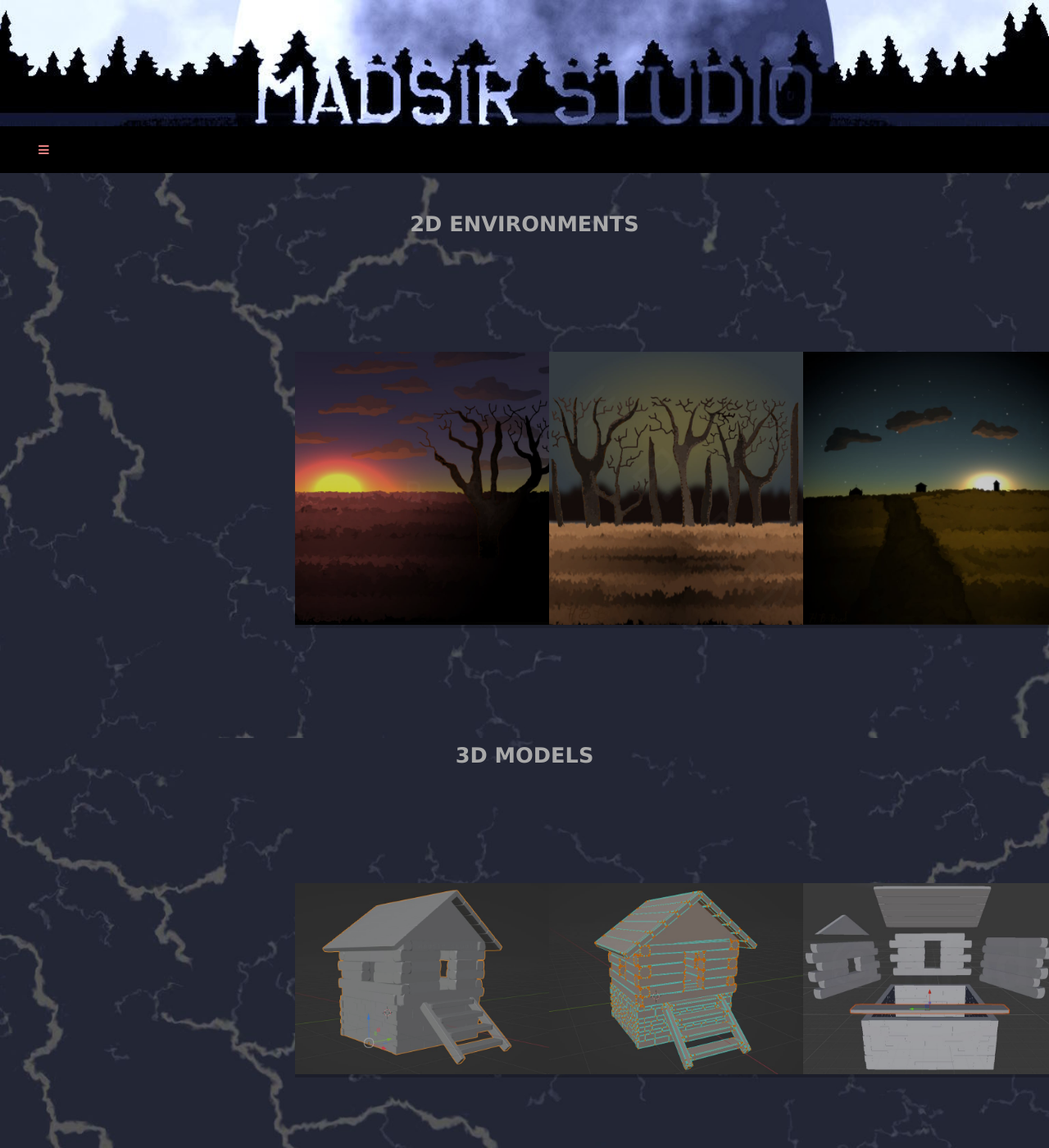
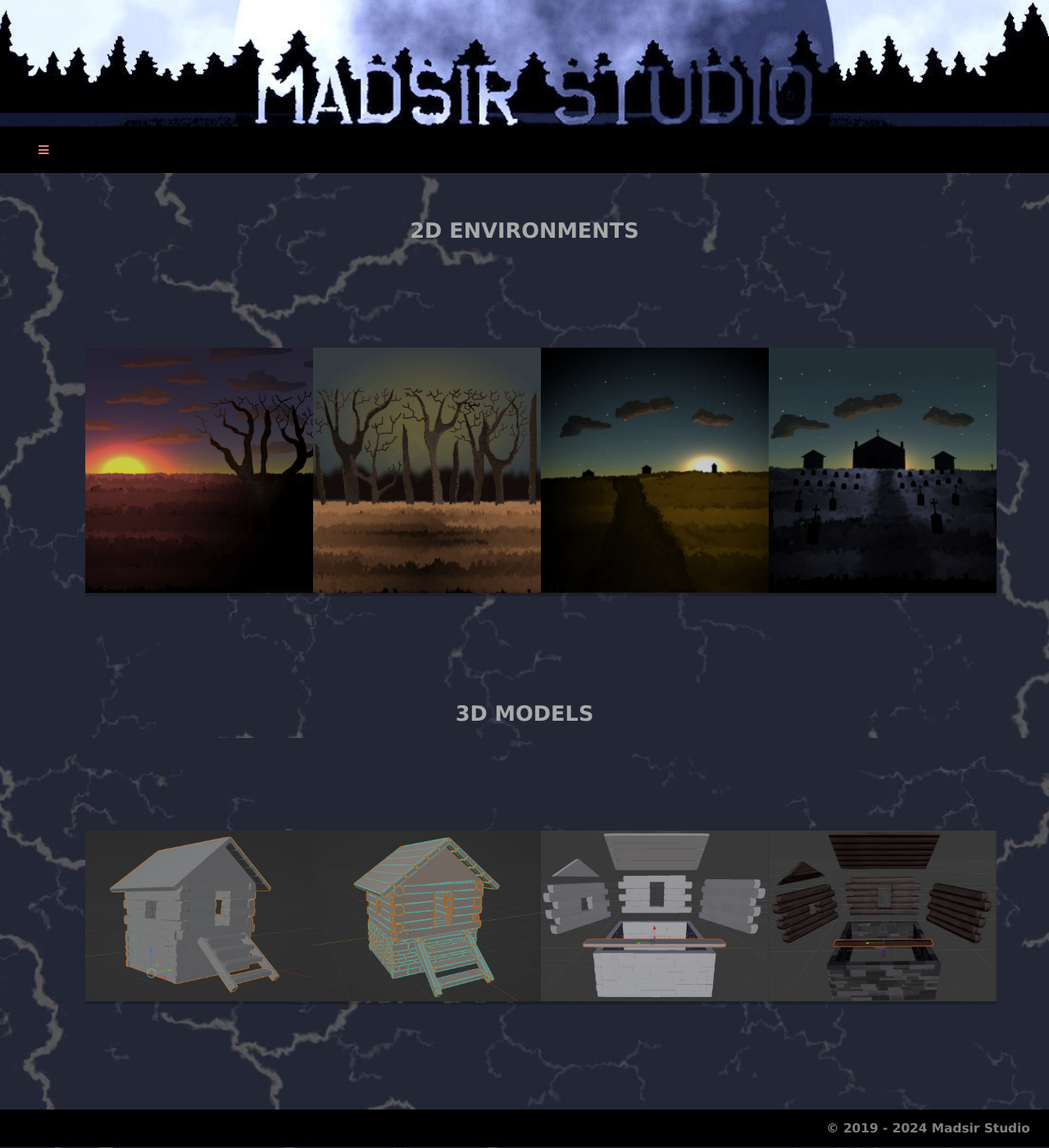
Before and after one commit to Madsir/madsirstudio.github.io, a Jekyll site: the page built from portfolio/index.html, in a window 1280 px wide and 1400 px high. Shown: the whole window at 82% size. Built offline with Jekyll 4.4.1, drawn with Linux system fonts in a browser that asks for light colours.

Commit message:
Update index.html

```diff
--- a/portfolio/index.html
+++ b/portfolio/index.html
@@ -33,8 +33,6 @@
   width: 100%;
   height: auto;
   margin-top: 10%;
-  margin-left: 25%;
-  margin-right: 25%;
   margin-bottom: 10%;
 }
 .top ul
@@ -157,6 +155,7 @@
 <body>
   <br>
   <br>
+  <div class="main">
   <h1>2D ENVIRONMENTS</h1>
   <div class="container">
   <div class="top">
```
